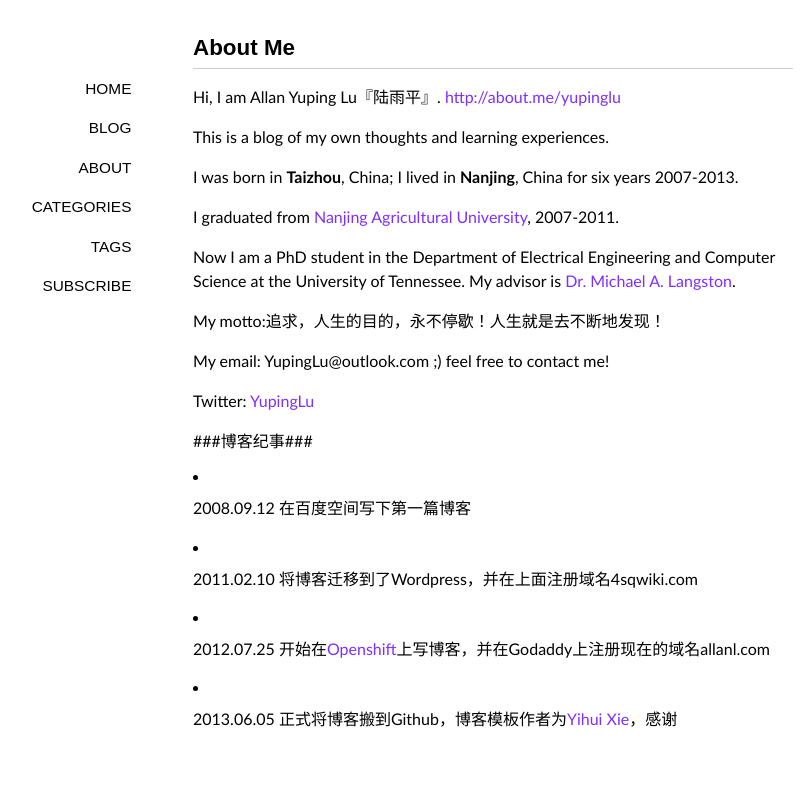
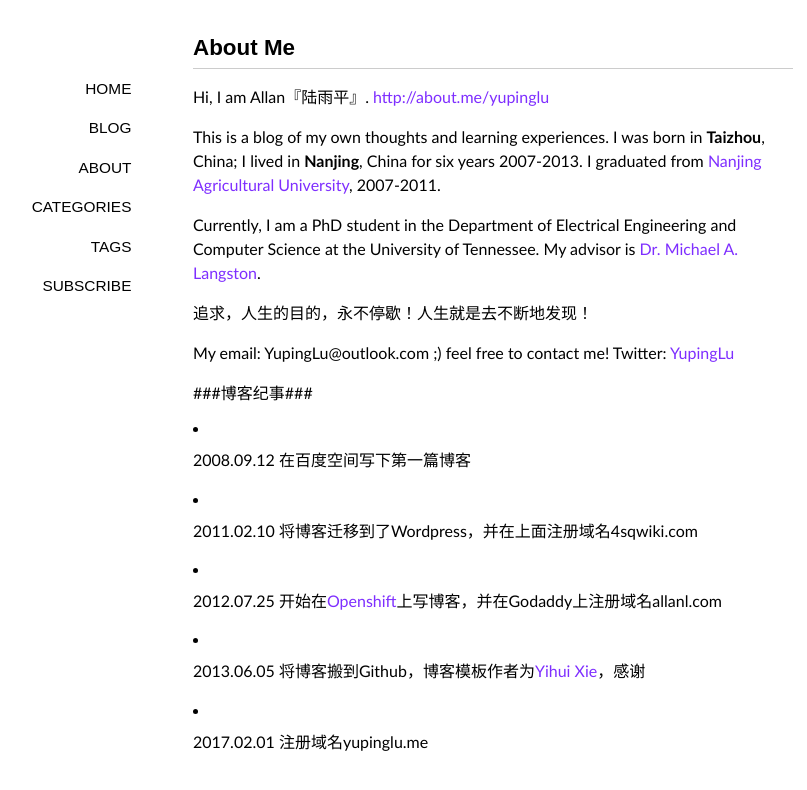
Before and after one commit to YupingLu/YupingLu.github.io, a Jekyll site: the page built from about/index.md, in a window 1280 px wide. Shown: the top 790 px of the page, without its empty margins (147-954 px from the left). Built offline with Jekyll 4.4.1, drawn with Linux system fonts in a browser that asks for light colours; some web fonts are replaced; comment, search, counter and statistics services are not loaded.

Commit message:
update about page

```diff
--- a/about/index.md
+++ b/about/index.md
@@ -4,21 +4,16 @@ title: About Me
 comments: yes
 ---
 
-Hi, I am Allan Yuping Lu『陆雨平』. [http://about.me/yupinglu](http://about.me/yupinglu)
+Hi, I am Allan『陆雨平』. [http://about.me/yupinglu](http://about.me/yupinglu)
 
-This is a blog of my own thoughts and learning experiences.
+This is a blog of my own thoughts and learning experiences. I was born in __Taizhou__, China; I lived in __Nanjing__, China for six years 2007-2013. I graduated from [Nanjing Agricultural University](http://english.njau.edu.cn/), 2007-2011.
 
-I was born in __Taizhou__, China; I lived in __Nanjing__, China for six years 2007-2013.
-
-I graduated from [Nanjing Agricultural University](http://english.njau.edu.cn/), 2007-2011.
-
-Now I am a PhD student in the Department of Electrical Engineering and Computer Science
+Currently, I am a PhD student in the Department of Electrical Engineering and Computer Science
 at the University of Tennessee. My advisor is [Dr. Michael A. Langston](http://web.eecs.utk.edu/~langston/).
 
-My motto:追求，人生的目的，永不停歇！人生就是去不断地发现！
+追求，人生的目的，永不停歇！人生就是去不断地发现！
 
 My email: YupingLu@outlook.com ;)  feel free to contact me!
-
 Twitter: [YupingLu](https://twitter.com/YupingLu)
 
 ###博客纪事###
@@ -26,6 +21,8 @@ Twitter: [YupingLu](https://twitter.com/YupingLu)
 
 *	2011.02.10 将博客迁移到了Wordpress，并在上面注册域名4sqwiki.com
 
-*	2012.07.25 开始在[Openshift](https://openshift.redhat.com/)上写博客，并在Godaddy上注册现在的域名allanl.com
+*	2012.07.25 开始在[Openshift](https://openshift.redhat.com/)上写博客，并在Godaddy上注册域名allanl.com
 
-*	2013.06.05 正式将博客搬到Github，博客模板作者为[Yihui Xie](http://yihui.name/)，感谢
+*	2013.06.05 将博客搬到Github，博客模板作者为[Yihui Xie](http://yihui.name/)，感谢
+
+*   2017.02.01 注册域名yupinglu.me
```
